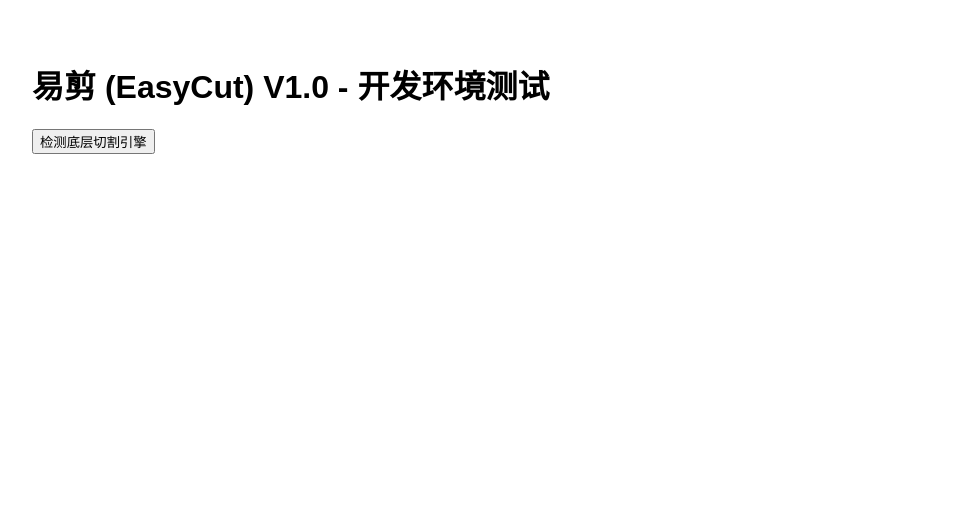
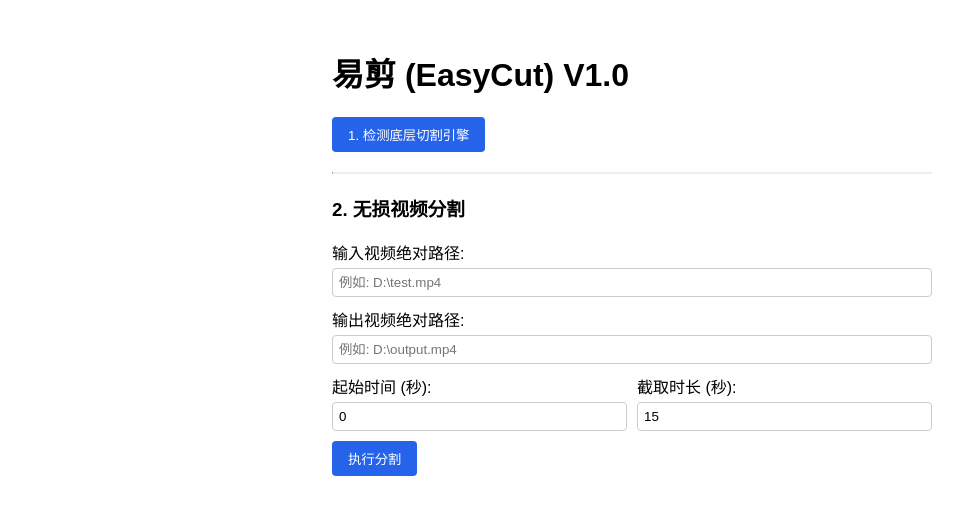
Before and after one commit to GuTuJiDi/easy-cut, a Vue app: page / in a window 1280 px wide. Shown: the top 514 px of the page, without its empty margins (8-971 px from the left). Built offline with nearby package versions, Linux system fonts and the light colour scheme.

Commit message:
feat(frontend):完成视频分割操作面板UI

```diff
--- a/src/App.vue
+++ b/src/App.vue
@@ -1,13 +1,44 @@
 <template>
   <div class="container">
-    <h1>易剪 (EasyCut) V1.0 - 开发环境测试</h1>
-    <button @click="testEngine">检测底层切割引擎</button>
-    <p v-if="engineStatus" class="status">{{ engineStatus }}</p>
+    <h1>易剪 (EasyCut) V1.0 </h1>
+    <div class="section">
+      <button @click="testEngine">1. 检测底层切割引擎</button>
+      <p v-if="engineStatus" class="status">{{ engineStatus }}</p>
+    </div>
+    <hr>
+    <div class="section">
+      <h3>2. 无损视频分割</h3>
+      <div class="form-group">
+        <label>输入视频绝对路径:</label>
+        <input v-model="splitParams.input" type="text" placeholder="例如: D:\test.mp4" />
+      </div>
+      <div class="form-group">
+        <label>输出视频绝对路径:</label>
+        <input v-model="splitParams.output" type="text" placeholder="例如: D:\output.mp4" />
+      </div>
+      <div class="form-group row">
+        <div>
+          <label>起始时间 (秒):</label>
+          <input v-model="splitParams.startTime" type="text" placeholder="0" />
+        </div>
+        <div>
+          <label>截取时长 (秒):</label>
+          <input v-model="splitParams.duration" type="text" placeholder="15" />
+        </div>
+      </div>
+
+      <button @click="runSplitTask" :disabled="isProcessing">
+        {{ isProcessing ? '处理中...' : '执行分割' }}
+      </button>
+      <p v-if="splitResult" :class="{status: true, error: isError ,success: !isError}">
+        {{ splitResult }}
+      </p>
+    </div>
   </div>
 </template>
 
 <script setup lang="ts">
-import { ref } from 'vue';
+import { ref, reactive } from 'vue';
 import { invoke } from '@tauri-apps/api/core';
 
 const engineStatus = ref('');
@@ -21,17 +52,58 @@ async function testEngine() {
     engineStatus.value = `❌ 错误: ${error}`;
   }
 }
+// Charlie 新增的前端逻辑
+const isProcessing = ref(false);
+const splitResult = ref('');
+const isError = ref(false);
+
+const splitParams = reactive({
+  input: '',
+  output: '',
+  startTime: '0',
+  duration: '15'
+});
+
+async function runSplitTask() {
+  if (!splitParams.input || !splitParams.output) {
+    splitResult.value = "请填写完整的路径！";
+    isError.value = true;
+    return;
+  }
+  isProcessing.value = true;
+  splitResult.value = '';
+  isError.value = false;
+
+  try {
+    // 调用 Bob 开发的接口
+    const result = await invoke<string>('split_video', {
+      inputPath: splitParams.input,
+      outputPath: splitParams.output,
+      startTime: splitParams.startTime,
+      duration: splitParams.duration
+    });
+    splitResult.value = `✅ ${result}`;
+  } catch (error) {
+    splitResult.value = `❌ ${error}`;
+    isError.value = true;
+  } finally {
+    isProcessing.value = false;
+  }
+}
 </script>
 
 <style scoped>
-.container {
-  padding: 2rem;
-  font-family: sans-serif;
-}
-.status {
-  margin-top: 1rem;
-  padding: 1rem;
-  background: #f0f0f0;
-  border-radius: 4px;
-}
+/* 简单的样式保持不变 */
+.container { padding: 20px; font-family: sans-serif; max-width: 600px; margin: 0 auto; }
+.section { margin-bottom: 20px; }
+.form-group { display: flex; flex-direction: column; margin-bottom: 10px; }
+.form-group.row { flex-direction: row; gap: 10px; }
+.form-group.row > div { flex: 1; display: flex; flex-direction: column; }
+input { padding: 6px; margin-top: 4px; border: 1px solid #ccc; border-radius: 4px; }
+button { padding: 8px 16px; background-color: #2563eb; color: white; border: none; border-radius: 4px; cursor: pointer; }
+button:disabled { background-color: #9ca3af; }
+hr { margin: 20px 0; border-top: 1px solid #eee; }
+.status { margin-top: 10px; padding: 10px; border-radius: 4px; background: #f0f0f0;}
+.success { background-color: #dcfce7; color: #166534; }
+.error { background-color: #fee2e2; color: #991b1b; }
 </style>
```
